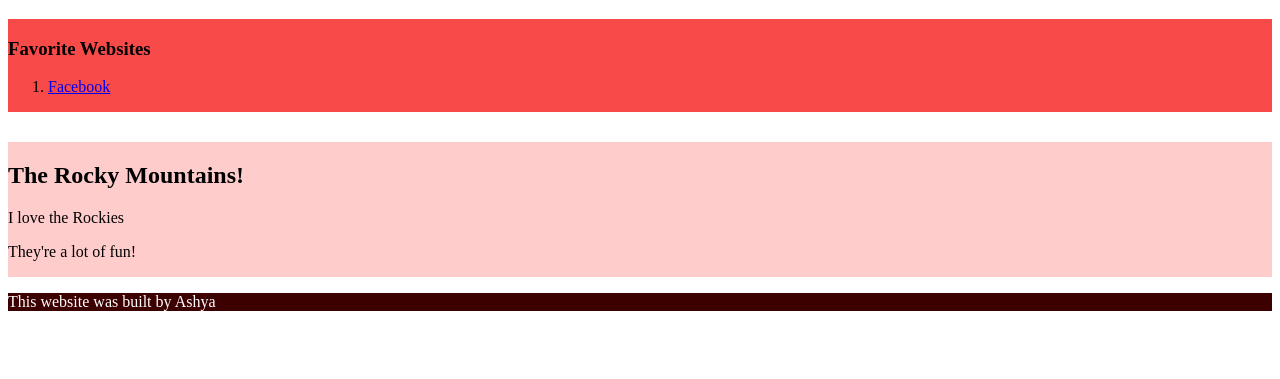
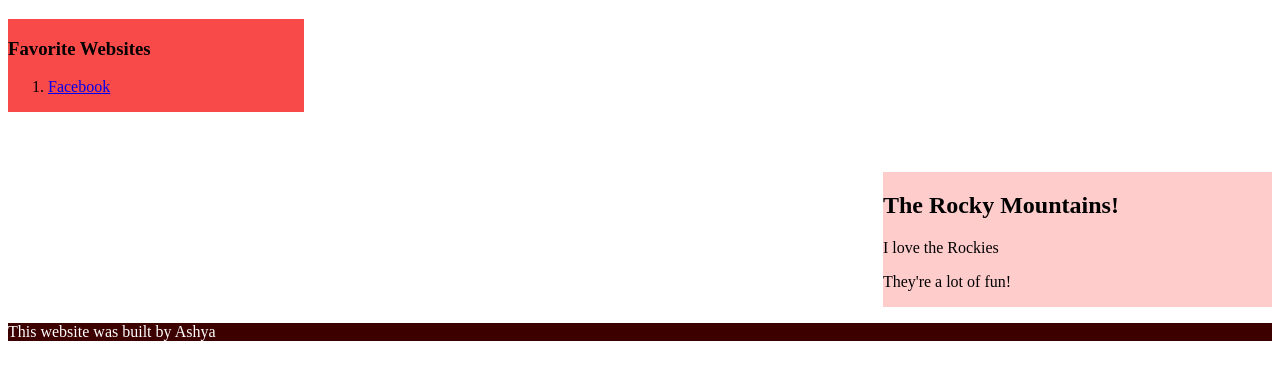
Before and after one commit to ShyaGirl12345/blackhaircare, a plain HTML site: page index.html in a window 1280 px wide. Shown: the part 87-466 px from the top of the page. Drawn offline with Linux system fonts and the light colour scheme.

Commit message:
Update style.css

```diff
--- a/style.css
+++ b/style.css
@@ -4,20 +4,24 @@ header {
 
 main {
   display: grid;
+  grid-template-areas:
     'aside article article'
     'aside footer footer';
   grid-gap: 30px;
 }
 
 aside {
+  grid-area: aside;
   background: #F94A4A;
 }
 
 article {
+  grid-area: artile;
   background: #FFCCCC;
 }
 
 footer {
+  grid-area: footer;
   background: #3D0000;
   color: white
 }
```
